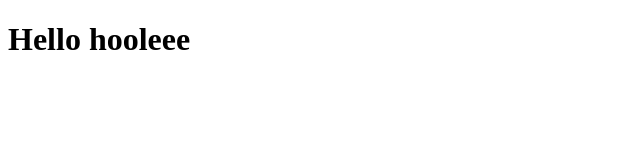
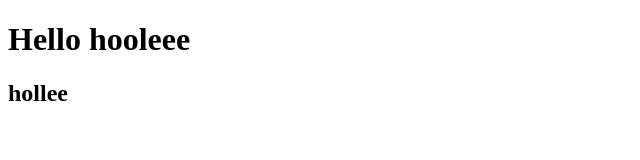
Before and after one commit to vanthanhtung20112002/TestGit, a plain HTML site: page add.html in a window 1280 px wide. Shown: the whole page, without its empty margins (0-640 px from the left). Drawn offline with Linux system fonts and the light colour scheme.

Commit message:
Update add.html

```diff
--- a/add.html
+++ b/add.html
@@ -10,6 +10,7 @@
 
 <body>
   <h1>Hello hooleee</h1>
+  <h2>hollee</h2>
 </body>
 
 </html>
```
